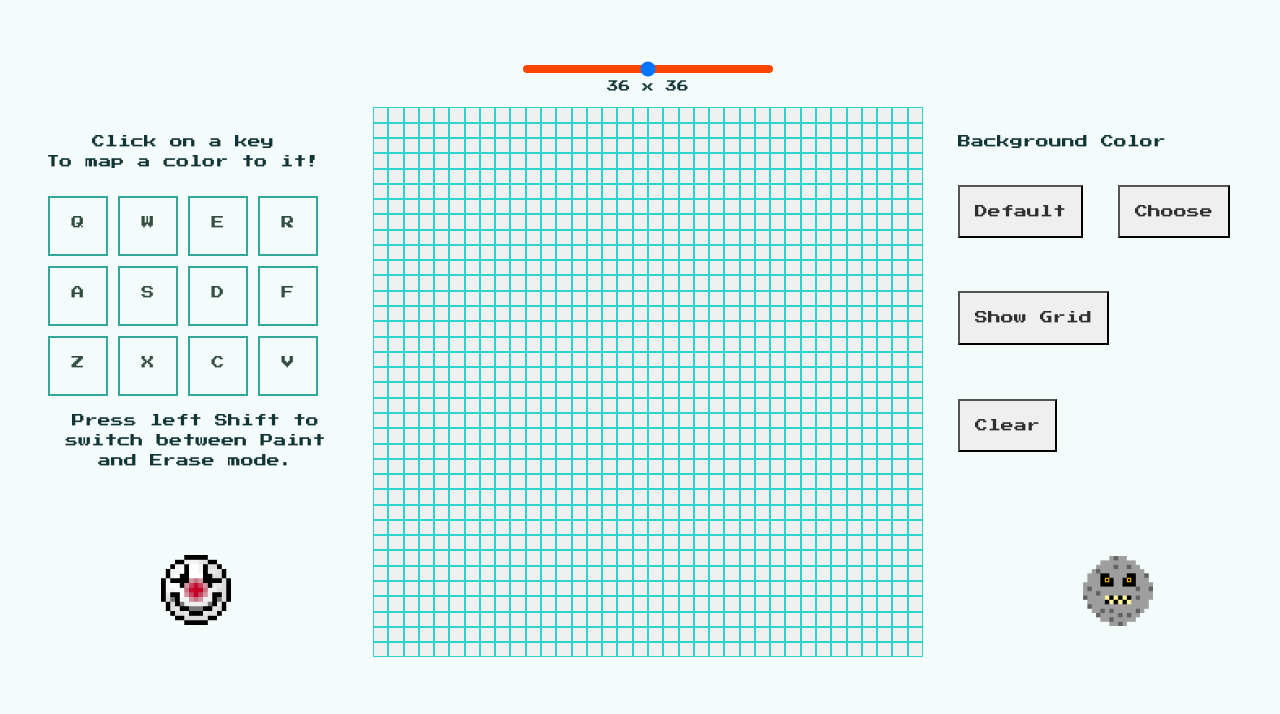
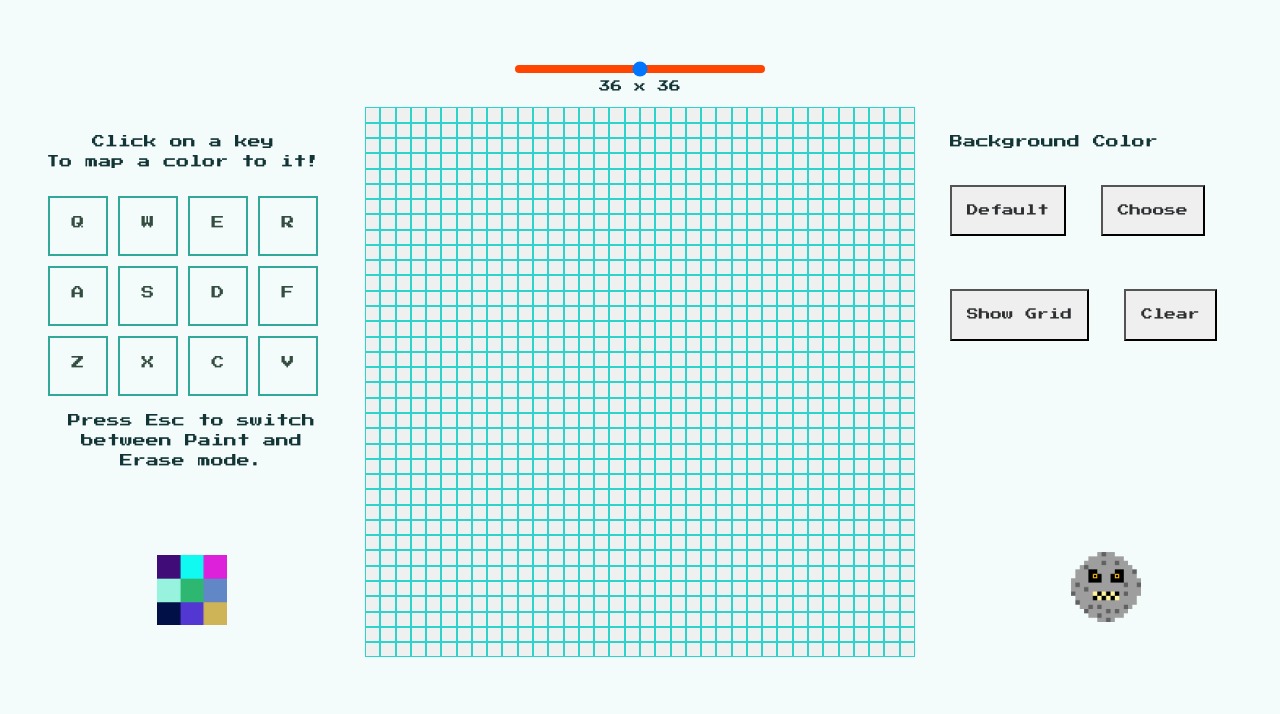
Before and after one commit to lspacka/OP_Etch-a-Sketch, a plain HTML site: page index.html in a window 1280 px wide. Shown: the part 86-800 px from the top of the page. Drawn offline with Linux system fonts and the light colour scheme.

Commit message:
changed clown switch imgs + tiny refactor

```diff
--- a/script.js
+++ b/script.js
@@ -6,10 +6,6 @@
 //  https://github.com/michalosman/etch-a-sketch/blob/master/script.js
 
 //  TODO:
-//  - secret "exai" command
-//  - refactor last part
-//  - set shortcut for default pixel color "Or press 1 for default Color"
-//  - link to images
 //  - fix buttons default behavior (animation) after changing light mode (check mouseover/onmouseover event)
 //  - something like clown mode but in a set range, like from blue to purple
 //  - key shortcuts in a modal
@@ -92,16 +88,17 @@ color_btns.setAttribute('id', 'color-buttons')
 color_btns.innerHTML = 'Click on a key<br> To map a color to it!'
 btns_grid.setAttribute('id', 'buttons-grid')
 msg_2.setAttribute('class', 'message')
-msg_2.textContent = 'Press left Shift to switch between Paint and Erase mode.'
+msg_2.textContent = 'Press Esc to switch between Paint and Erase mode.'
 clown_switch.setAttribute('id', 'clown-switch')
-clown_switch.setAttribute('src', 'images/clown_temp.png')
+clown_switch.setAttribute('src', 'images/clown.png')
 
-bg_color.setAttribute('id', 'bg-color')
+bg_color.setAttribute('id', 'bg-color-container')
 bg_color.textContent = 'Background Color'
 def_bgcolor.setAttribute('class', 'button')
 def_bgcolor.textContent = 'Default'
 pick_bgcolor.setAttribute('id', 'pick-bgcolor')
 pick_bg_btn.setAttribute('class', 'button')
+pick_bg_btn.setAttribute('id', 'pick-bgcolor-button')
 pick_bg_btn.textContent = 'Choose'
 bgcolor_picker.setAttribute('type', 'color')
 bgcolor_picker.setAttribute('id', 'bgcolor-picker')
@@ -175,13 +172,13 @@ document.body.addEventListener('keydown', e => {
             if (colors[index] == undefined) return
             current_pixcolor = colors[index]
             clownify = false
-            clown_switch.setAttribute('src', 'images/clown_temp.png')
+            clown_switch.setAttribute('src', 'images/clown.png')
         }
     })
-    if (e.key == 'Shift') {
-        erase = erase ? false : true
-    }
+    if (e.key == 'Escape') erase = erase ? false : true
+    if (e.code == 'ShiftLeft') clownSwitch()
     if (e.key == 'P' || e.key == 'p') console.log(colors)
+    console.log(e)
 })
 
 //  Create color buttons grid
@@ -221,14 +218,16 @@ function hexGen() {
 }
 
 //  Clown mode
-clown_switch.addEventListener('click', () => {
+function clownSwitch() {
     clownify = clownify ? false : true
     if (clownify) {
-        clown_switch.setAttribute('src', 'images/sans_temp.png')
+        clown_switch.setAttribute('src', 'images/glider.png')
     } else {
-        clown_switch.setAttribute('src', 'images/clown_temp.png')
+        clown_switch.setAttribute('src', 'images/clown.png')
     }
-})
+}
+
+clown_switch.addEventListener('click', clownSwitch)
 
 
 //  OPTIONS GROUP 2
@@ -331,16 +330,10 @@ color_btns.appendChild(btns_grid)
 pick_bgcolor.append(bgcolor_picker,pick_bg_btn)
 bg_color.append(def_bgcolor, pick_bgcolor)
 
-options_group1.appendChild(color_btns)
-options_group1.appendChild(msg_2)
-options_group1.appendChild(clown_switch)
+options_group1.append(color_btns, msg_2, clown_switch)
 options_group2.append(bg_color, show_grid_btn, clear_grid, light_switch)
-
-lower_container.appendChild(options_group1)
-lower_container.appendChild(grid)
-lower_container.appendChild(options_group2)
-big_container.appendChild(upper_container)
-big_container.appendChild(lower_container)
+lower_container.append(options_group1, grid, options_group2)
+big_container.append(upper_container, lower_container)
 
 body.appendChild(big_container)
 
@@ -348,3 +341,5 @@ window.onload = () => {
     drawGrid(grid_size)
     setPixels()
 }
+
+//   function exai() {}
--- a/style.css
+++ b/style.css
@@ -15,20 +15,24 @@ body {
   padding-bottom: 20px;
   padding-left: 10px;
   padding-right: 10px;
-  width: 100%;
+  /*width: 100%;*/
   height: fit-content;
-  overflow-x: hidden;
+  /*overflow-x: hidden;*/
 }
 
 #bgcolor-picker {
   opacity: 0;
   position: absolute;
-  left: 0;
+  /*left: 0;*/
   transform: translateY(32px);
   width:76%;
   height: 50%;
 }
-
+/*
+#pick-bgcolor-button {
+  transform: translateX(20px);
+}
+*/
 #big-container {
   margin: 0 auto;
   display: grid;
@@ -71,6 +75,7 @@ body {
   margin-right: 35px;
   border-radius: 0;
   color: #2d2f30;
+  font-size: 0.9em;
 }
 
 #name {
@@ -100,16 +105,10 @@ body {
 }
 
 #slider::-webkit-slider-thumb {
-  /*-webkit-appearance: none;*/
-  /*appearance: none;*/
   width: 18px;
   height: 18px;
   border: 0;
   background-color: #4c8486;
-  /*background-image: url('images/thumb2.png');
-  background-size: contain;
-  background-position: center center;
-  background-repeat: no-repeat;*/
 }
 
 #slider::-moz-range-thumb {
@@ -117,10 +116,6 @@ body {
   height: 18px;
   border: 0;
   background-color: #4c8486;
-  /*background-image: url('images/thumb2.png');
-  background-size: contain;
-  background-position: center center;
-  background-repeat: no-repeat;*/
   cursor: pointer;
 }
 
@@ -136,21 +131,18 @@ body {
   transform: translateY(50px);
   text-align: center;
 }
-
-#grid-slider {  /* whats this? */
+/*
+#grid-slider {
   width: fit-content;
   height: fit-content;
   margin: 0 auto;
   transform: translateY(10px);
   border: 1px solid black;
 }
-
+*/
 #grid-container {
   display: grid;
-  /*grid-template-columns: repeat(16, 1fr);
-  grid-template-rows: repeat(16, 1fr);*/
   background-color: #eff1f0;
-  /*border: 0.5px solid #2dd4cc;*/
   width: 550px;
   height: 550px;
 }
@@ -219,7 +211,7 @@ body {
   height: fit-content;
 }
 
-#bg-color {
+#bg-color-container {
   width:fit-content;
   height: fit-content;
 }
@@ -234,7 +226,7 @@ body {
 }
 
 #clear-grid {
-  transform: translateY(-29px);
+  transform: translateY(-15px);
 }
 
 #light-switch {
@@ -243,7 +235,7 @@ body {
   height: 70px;
   border: 0;
   margin: 0 auto;
-  transform: translateY(40px);
+  transform: translateY(161px);
 }
 
 #light-switch:hover {
```
Also changed, not shown: images/clown.png (added), images/clown_temp.png (deleted), images/sans_temp.png (deleted).
